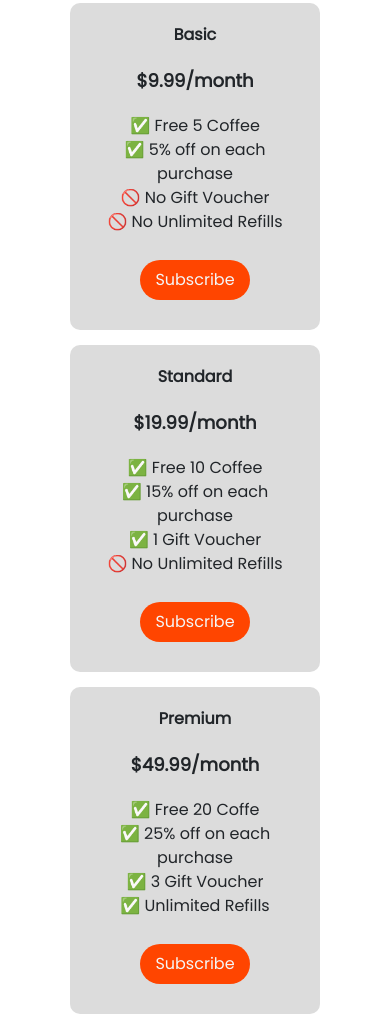
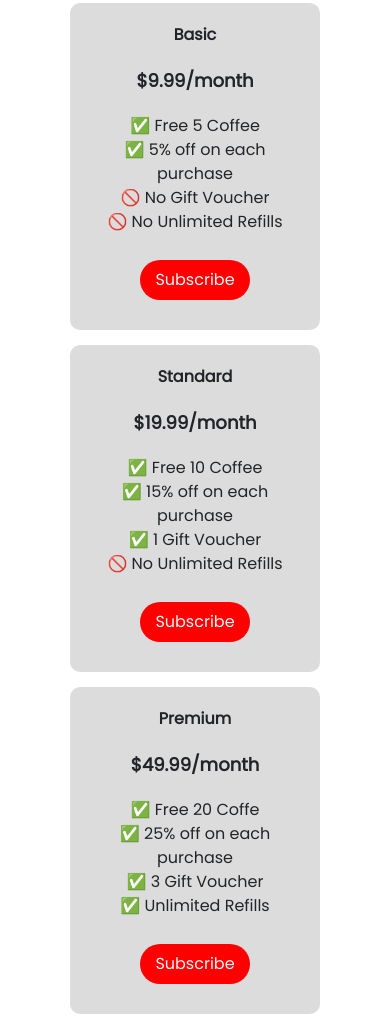
Before and after one commit to amarjeetsingh7503/CODSOFT-Task-1, a plain HTML site: page index.html in a window 390 px wide. Shown: the part 1446-2463 px from the top of the page. Drawn offline with nearby package versions, Linux system fonts and the light colour scheme.

Commit message:
Update style.css

```diff
--- a/style.css
+++ b/style.css
@@ -154,12 +154,18 @@ nav a {
 }
 
 .plan-button {
-    background-color: orangered;
+    background-color: #fe0000;
     color: whitesmoke;
     border: none;
-    border-radius: 5px;
+    border-radius: 35px;
     padding: 10px;
     margin: 20px;
+    transition: transform 0.3s;
+}
+
+.plan-button:hover{
+    transform: scale(1.05);
+    background-color: #fd4c4c;
 }
 
 .queries {
@@ -305,10 +311,7 @@ footer {
     }
 
     .plan-button {
-        background-color: orangered;
-        color: whitesmoke;
-        border: none;
-        border-radius: 35px;
+        background-color: #fe0000;
         padding: 8px 15px;
         margin: 10px;
     }
```
